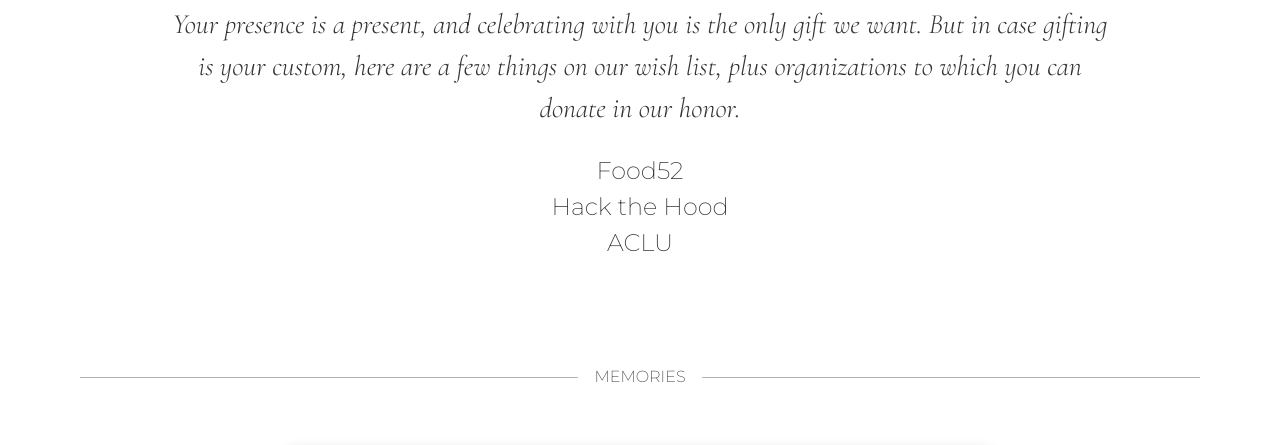
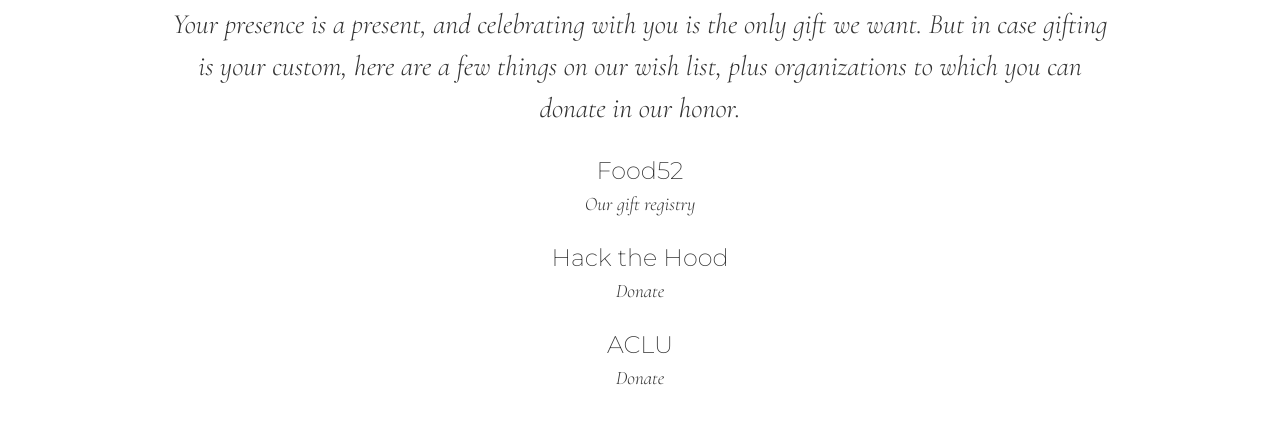
Before and after one commit to ericfrank/madeleineanderic, a plain HTML site: page index.html in a window 1280 px wide. Shown: the part 1819-2264 px from the top of the page. Drawn offline with Linux system fonts and the light colour scheme.

Commit message:
Add captions to the gifts section

```diff
--- a/index.html
+++ b/index.html
@@ -131,17 +131,20 @@
       <ul>
         <li>
           <a href="https://food52.com/shop/registry/13070-eric-and-madeleine" target="_blank" rel="noopener noreferrer">
-            Food52
+            Food52<br />
+            <span class="list-caption">Our gift registry</span>
           </a>
         </li>
         <li>
           <a href="https://www.hackthehood.org/donate" target="_blank" rel="noopener noreferrer">
-            Hack the Hood
+            Hack the Hood<br />
+            <span class="list-caption">Donate</span>
           </a>
         </li>
         <li>
           <a href="https://action.aclu.org/give/now" target="_blank" rel="noopener noreferrer">
-            ACLU
+            ACLU<br />
+            <span class="list-caption">Donate</span>
           </a>
         </li>
       </ul>
```
